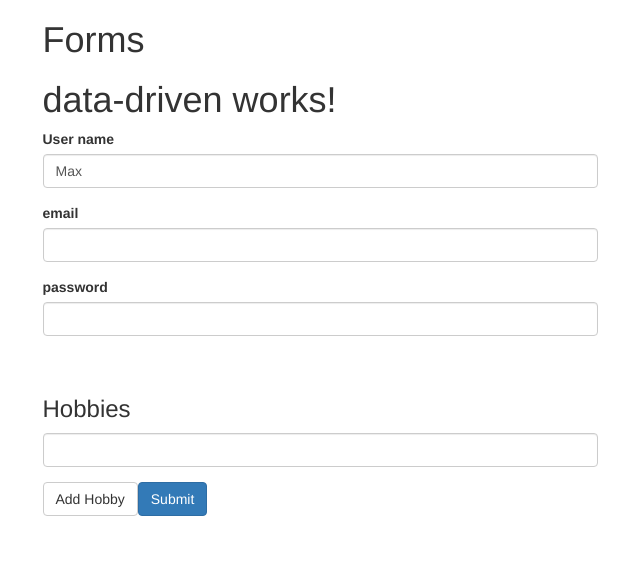
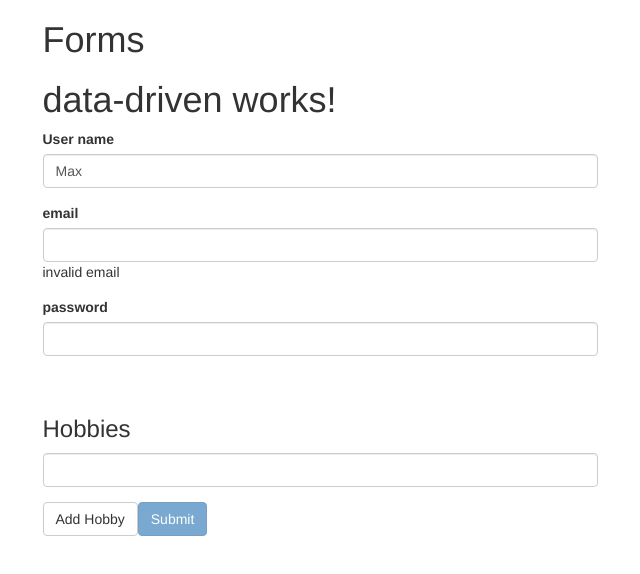
Before and after one commit to new79den/form, an Angular app in the folder form/: page / in a window 1280 px wide. Shown: the top 574 px of the page, without its empty margins (320-960 px from the left). Built offline with nearby package versions, Linux system fonts and the light colour scheme.

Commit message:
Урок 111: Radio Buttons (Data-Driven)

```diff
--- a/form/src/app/data-driven/data-driven.component.html
+++ b/form/src/app/data-driven/data-driven.component.html
@@ -9,6 +9,9 @@
     <div class="form-group">
       <label for="email">email</label>
       <input class="form-control" type="text" id="email" formControlName="email">
+      <div *ngIf="!myForm.controls.email.valid">
+        invalid email
+      </div>
     </div>
 
     <div class="form-group">
@@ -27,5 +30,5 @@
     <input type="text"  class="form-control">
   </div>
   <button class="btn btn-default">Add Hobby</button>
-  <button class="btn btn-primary">Submit</button>
+  <button class="btn btn-primary" [disabled]="!myForm.valid">Submit</button>
 </form>
```
Also changed, not shown: 1 other file (tests, documents, lock files or other folders).
